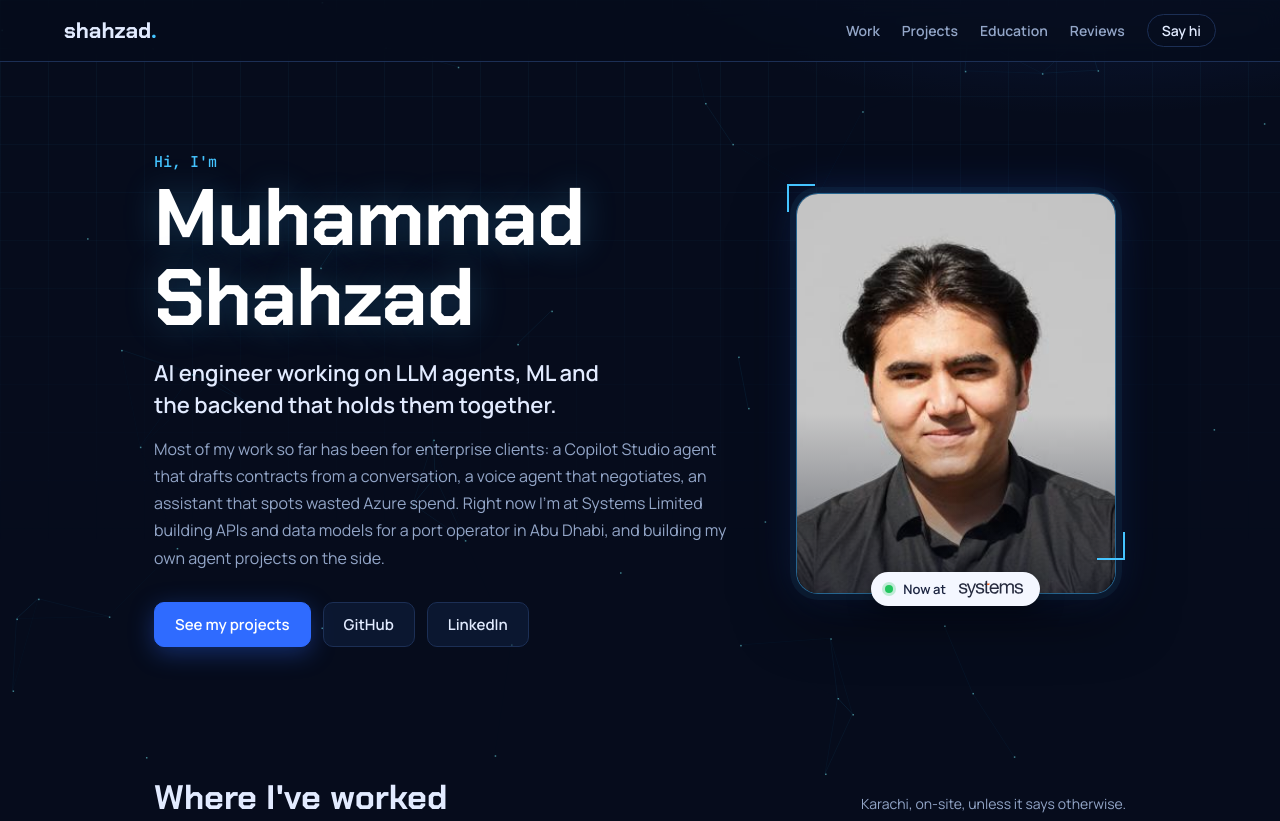
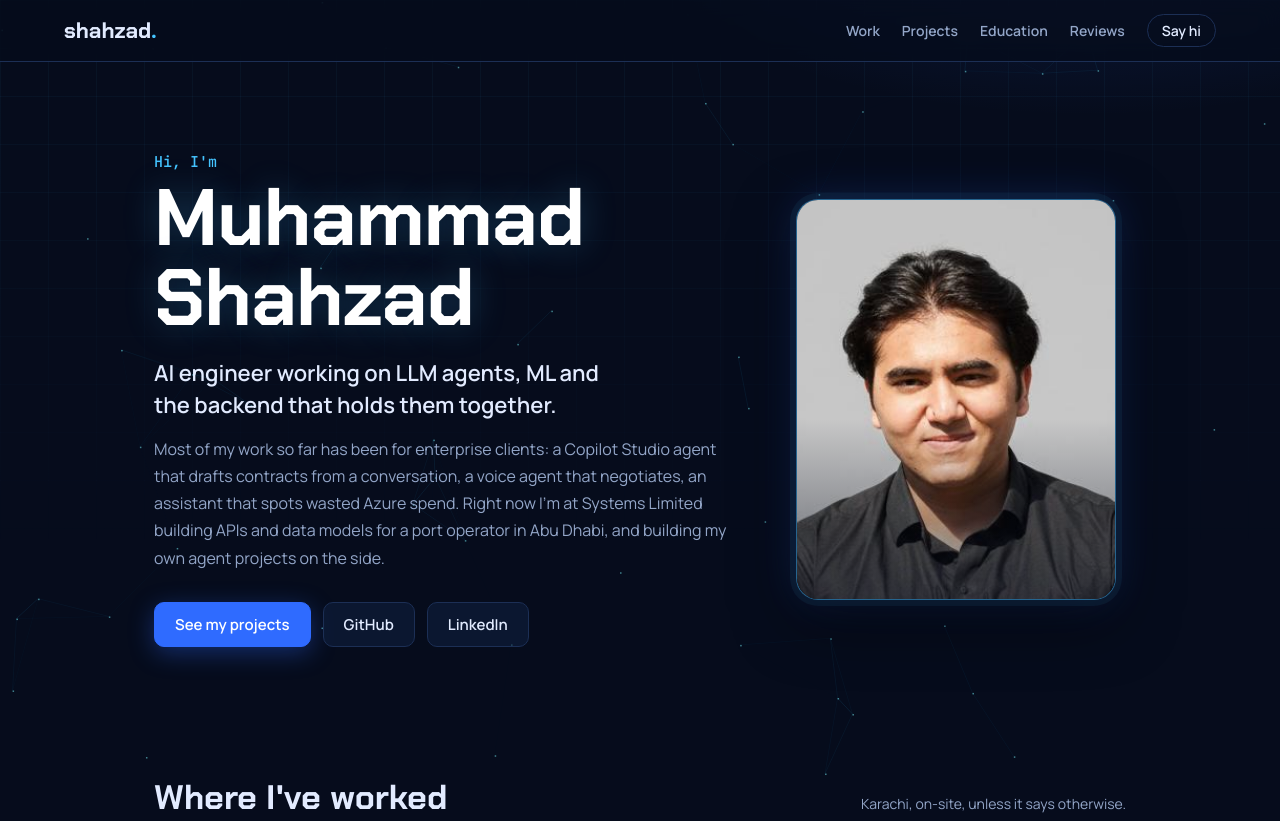
Before and after one commit to Shez7777777/Shez7777777.github.io, a plain HTML site: page index.html in a window 1280 px wide. Shown: the top 821 px of the page. Drawn offline with Linux system fonts and the light colour scheme.

Commit message:
Remove photo badge and corner marks, add Navigator logo

```diff
--- a/index.html
+++ b/index.html
@@ -51,11 +51,6 @@
         <div class="frame">
           <img src="img/shahzad.jpg" alt="Muhammad Shahzad" width="303" height="416">
         </div>
-        <figcaption>
-          <span class="now-dot"></span>
-          <span>Now at</span>
-          <img src="img/logos/systems-light-bg.svg" alt="Systems Limited" class="now-logo">
-        </figcaption>
       </figure>
     </section>
 
@@ -206,7 +201,7 @@
           </div>
         </article>
         <article class="job compact">
-          <div class="org-logo initials">NS</div>
+          <div class="org-logo"><img src="img/logos/navigator.png" alt="The Navigator Science School and College"></div>
           <div class="job-body">
             <header>
               <h3>HSC</h3>
--- a/styles.css
+++ b/styles.css
@@ -107,22 +107,6 @@ h1 {
 .frame img { width: 100%; height: 100%; object-fit: cover; object-position: center 20%; display: block; filter: saturate(.95) contrast(1.03); }
 /* soft blue cast at the bottom so the grey photo backdrop sits in the page */
 .frame::after { content: ""; position: absolute; inset: 0; background: linear-gradient(to top, rgba(6, 12, 28, .55), transparent 45%); }
-/* corner ticks */
-.portrait::before, .portrait::after {
-  content: ""; position: absolute; width: 26px; height: 26px; border: 2px solid var(--cyan); z-index: 3;
-}
-.portrait::before { top: -9px; left: -9px; border-right: 0; border-bottom: 0; }
-.portrait::after { bottom: 46px; right: -9px; border-left: 0; border-top: 0; }
-.portrait figcaption {
-  position: relative; z-index: 4; margin: -22px auto 0; width: max-content; max-width: 100%;
-  display: flex; align-items: center; gap: 10px;
-  padding: 8px 14px; border-radius: 999px;
-  background: #f4f7ff; color: #1b2440; font: 600 13px var(--body);
-  box-shadow: 0 8px 24px rgba(0, 0, 0, .35);
-}
-.now-dot { width: 8px; height: 8px; border-radius: 50%; background: #22c55e; box-shadow: 0 0 0 3px rgba(34, 197, 94, .25); }
-.now-logo { height: 18px; width: auto; }
-
 /* sections */
 .block { padding: 70px 0 10px; }
 .section-head { display: flex; justify-content: space-between; align-items: baseline; flex-wrap: wrap; gap: 6px 20px; margin-bottom: 26px; }
```
Also changed, not shown: img/logos/navigator.png (added).
